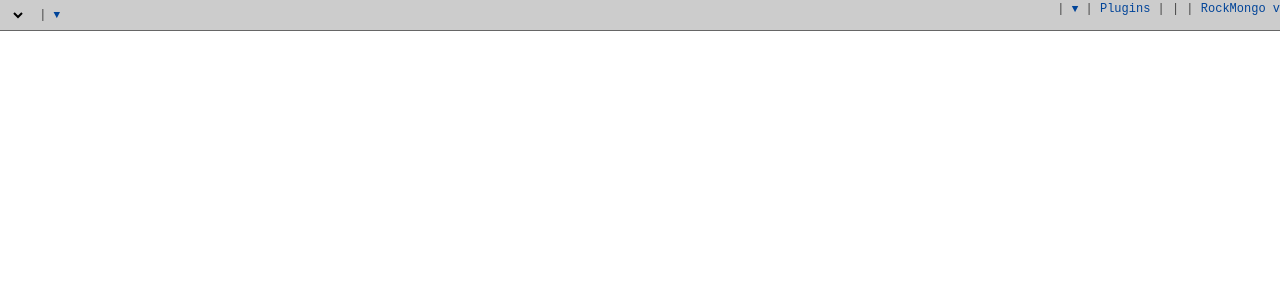
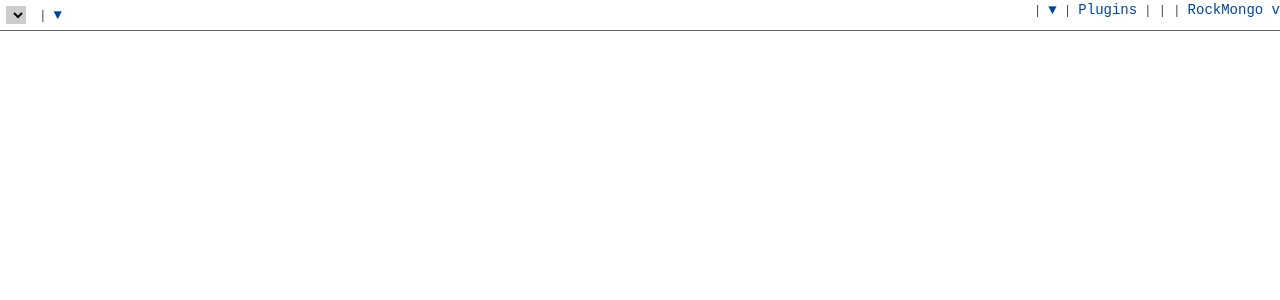
Before and after one commit to raselcse10/rockmongo, a PHP site: template themes/default/views/admin/top.php in a window 1280 px wide. Shown: the top 300 px of the page. Run offline with PHP 8.4, Linux system fonts and the light colour scheme; the template is opened without the code that fills it, so the values that code supplies are empty; some libraries are stand-ins or nearby versions.

Commit message:
Interface design

```diff
--- a/themes/default/css/global.css
+++ b/themes/default/css/global.css
@@ -3,7 +3,9 @@ html,body {height:100%}
 body {margin:0; padding:0; font-family: sans-serif; color: #444;}
 a { text-decoration:none; color:#004499; line-height:1.5 }
 a:hover {color:blue}
-
+.left a span,.left select {
+	font-size: 14px;
+}
 /** select options **/
 .select_hosts { width:150px; }
 
@@ -13,8 +15,17 @@ a:hover {color:blue}
 blockquote { padding:0px; margin:0; border:1px #ccc solid; background-color:#eee }
 .error { padding:0px; margin:10px 0; border:1px #ccc solid; background-color:#eee;color:red }
 .message { padding:0px; margin:10px 0; border:1px #ccc solid; background-color:#eee;color:green }
-.operation {padding:3px;border-bottom:1px #999 solid;margin-bottom:5px;}
-.operation a {font-size:12px;}
+.operation {
+    padding: 3px;
+    border-bottom: 1px #999 solid;
+    margin-bottom: 5px;
+    background: #b2b2b2;
+    box-shadow: 0px 0px 1px #888 inset;
+}
+.menubar-link {
+	font-size: 14px;
+}
+.operation a {font-size:12px; color: #004499;}
 .operation a.current { font-weight:bold;text-decoration:underline }
 .gap {height:20px}
 .big {font-size:14px}
@@ -57,10 +68,26 @@ img {border:0}
 .leftbar-page .dbs .collections { }
 
 /** topbar **/
-.top-page {border-bottom:1px #666 solid; background-color:#ccc; }
+.top-page {border-bottom:1px #666 solid; }
 .top-page select { height:18px; background-color:#ccc; border:0 }
 .top-page .left {float:left}
 .top-page .right {float:right}
+
+/*.top-menu-bar, .top-page select{
+	background: #FFFFFF;
+	color:#333;
+	min-height: 50px !important;
+	display: block;
+	margin-bottom: 10px;
+	border:0
+}
+*/
+
+
+/**
+ * 	Login
+ */
+
 
 div.container {
 	text-align: left;
@@ -71,6 +98,13 @@ div.container {
 	background: #FFC0CB;
 	padding: 3px;
 	margin-bottom: 7px;
+    text-align: justify !important;
+    word-spacing: -1px;
+    text-align: left;
+    word-wrap: 0px;
+    padding-right: 10px;
+    padding-left: 10px;
+    font-size: 18px !important;
 }
 .container {
 	text-align: left;
@@ -165,3 +199,19 @@ input, select, textarea {
 	font-weight: 700;
 	text-shadow: 0 1px 0 #fff;
 }
+
+#top-pane  {
+	background-image: url(./themes/svg_gradient.php?from=ffffff&to=dcdcdc);
+	background-size: 100% 100%;
+	background: -webkit-gradient(linear, left top, left bottom, from(#f6f6f6), to(#B7B7B7));
+	background: -webkit-linear-gradient(top, #f6f6f6, #B7B7B7);
+	background: -moz-linear-gradient(top, #f6f6f6, #B7B7B7);
+	background: -ms-linear-gradient(top, #f6f6f6, #B7B7B7);
+	background: -o-linear-gradient(top, #f6f6f6, #B7B7B7);
+	border-top: 1px solid #aaa;
+}
+#top-pane {
+    height: 32px !important;
+    //background: #B7B7B7;
+    //box-shadow: 0px 0px 2px #666 inset;
+}
--- a/themes/default/views/admin/top.php
+++ b/themes/default/views/admin/top.php
@@ -11,24 +11,24 @@ function showServerMenu(link) {
 }
 </script>
 
-<div class="top top-page">
+<div class="top top-page top-menu-bar">
 	<div class="left">
-		<select name="host" onchange="window.parent.location='<?php h(url("admin.changeHost")); ?>&index='+this.value" title="<?php hm("switch_hosts"); ?>">
+		<select name="host" class="menubar-link" onchange="window.parent.location='<?php h(url("admin.changeHost")); ?>&index='+this.value" title="<?php hm("switch_hosts"); ?>">
 		<?php foreach ($servers as $index => $server):?>
-		<option value="<?php h($index);?>" <?php if($index == $serverIndex): ?>selected="selected"<?php endif;?>><?php h(isset($server["mongo_name"]) ? $server["mongo_name"] : "");?></option>
+		<option class="menubar-link" value="<?php h($index);?>" <?php if($index == $serverIndex): ?>selected="selected"<?php endif;?>><?php h(isset($server["mongo_name"]) ? $server["mongo_name"] : "");?></option>
 		<?php endforeach; ?>
 		</select>
-		| <a href="#" onclick="showServerMenu(this);return false;"><?php hm("tools");?> <span style="font-size:11px">▼</span></a> <?php if(!is_null($isMaster)): ?>| <?php if($isMaster):?><a href="<?php h(url("server.replication")); ?>" target="right" title="<?php hm("master"); ?>"><?php hm("master"); ?></a><?php else:?><a href="<?php h(url("server.replication")); ?>" target="right" title="<?php hm("slave"); ?>"><?php hm("slave"); ?></a><?php endif;?><?php endif;?>
+		| <a href="#" class="menubar-link" onclick="showServerMenu(this);return false;"><?php hm("tools");?> <span class="menubar-link">▼</span></a> <?php if(!is_null($isMaster)): ?>| <?php if($isMaster):?><a href="<?php h(url("server.replication")); ?>" target="right" class="menubar-link" title="<?php hm("master"); ?>"><?php hm("master"); ?></a><?php else:?><a href="<?php h(url("server.replication")); ?>" target="right" title="<?php hm("slave"); ?>"><?php hm("slave"); ?></a><?php endif;?><?php endif;?>
 	</div>
 
 	<div class="right">
 
-		<?php h($admin);?> | <a href="#" onclick="showManuals(this);return false;"><?php hm("manuals");?> <span style="font-size:11px">▼</span></a> |
-		<a href="<?php h(url("plugins.index")) ?>" target="right">Plugins</a> |
-		<a href="<?php h($logoutUrl);?>" target="_top"><?php hm("logout"); ?></a> |
+		<span class="menubar-link"><?php echo ucfirst($admin) ;?></span> | <a href="#" class="menubar-link" onclick="showManuals(this);return false;"><?php hm("manuals");?> <span class="menubar-link">▼</span></a> |
+		<a class="menubar-link" href="<?php h(url("plugins.index")) ?>" target="right">Plugins</a> |
+		<a class="menubar-link" href="<?php h($logoutUrl);?>" target="_top"><?php hm("logout"); ?></a> |
 		<?php render_select("language", rock_load_languages(), __LANG__, array( "style" => "width:100px", "onchange" => "window.top.location='index.php?action=admin.changeLang&lang='+this.value" )); ?>  |
 
-		<a href="<?php h(url("admin.about")); ?>" target="right">RockMongo v<?php h(ROCK_MONGO_VERSION);?></a>
+		<a class="menubar-link" href="<?php h(url("admin.about")); ?>" target="right">RockMongo v<?php h(ROCK_MONGO_VERSION);?></a>
 
 	</div>
 
```
